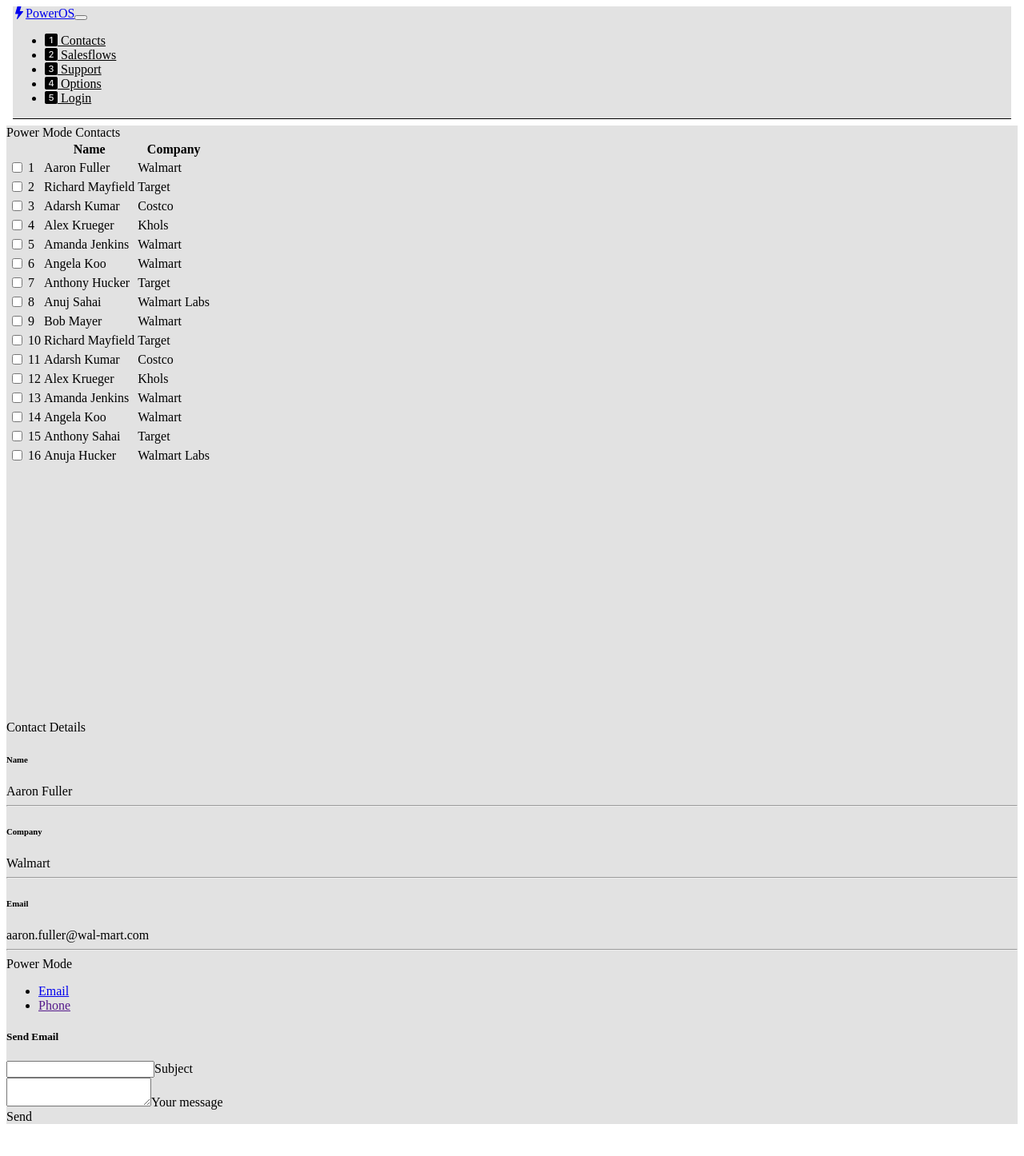
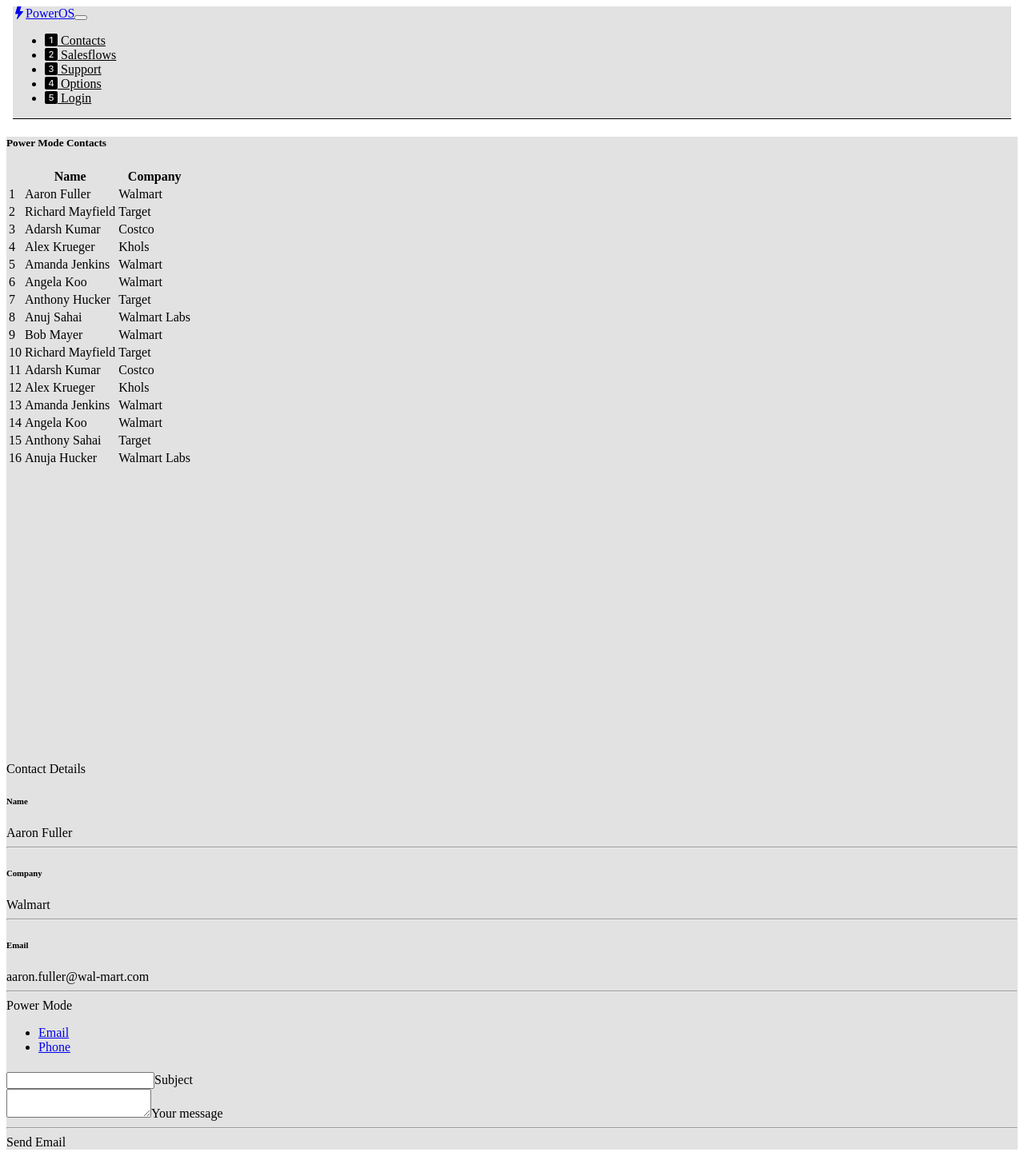
Before and after one commit to danattellwise/PowerMode, an Angular app in the folder PowerModeApp/: page /power-mode in a window 1280 px wide. Shown: the whole page at 80% size. Before the commit the page ends 1414 px from the top, so only its background shows below. Built offline with nearby package versions, Linux system fonts and the light colour scheme.

Commit message:
update styles and layout

```diff
--- a/PowerModeApp/src/app/power-mode/power-mode.component.html
+++ b/PowerModeApp/src/app/power-mode/power-mode.component.html
@@ -1,11 +1,13 @@
 <div class="row container-fluid">
   <div class="col-md-9">
     <div class="row container-fluid">
-      <div class="col-md-4 contact-list">Power Mode Contacts
+      <div class="container-fluid">
+        <h5>Power Mode Contacts</h5>
+      </div>
+      <div class="col-md-4 contact-list">
         <table class="table table-hover">
           <thead>
             <tr>
-              <th></th>
               <th></th>
               <th>Name</th>
               <th>Company</th>
@@ -13,7 +15,6 @@
           </thead>
           <tbody *ngFor="let contact of contacts; let i = index">
             <tr id="{{'cr' + i}}">
-              <td><input type="checkbox" value="{{contact.Id}}" [(ngModel)]="contacts[i].checked"></td>
               <td>{{ i+1 }}</td>
               <td>{{ contact.Name }}</td>
               <td>{{ contact.Company }}</td>
@@ -63,16 +64,16 @@
     </div>
   </div>
   <div class="col-md-3">Power Mode
-<section class="mb-4">
+<section class="mb-4 float-center">
   <ul class="nav nav-tabs">
     <li class="nav-item">
-      <a class="nav-link active" aria-current="page" href="#">Email</a>
+      <a class="nav-link active" aria-current="page" href="/power-mode">Email</a>
     </li>
     <li class="nav-item">
-      <a class="nav-link" href="">Phone</a>
+      <a class="nav-link" href="/power-mode">Phone</a>
     </li>
   </ul>
-  <h5 class="h1-responsive font-weight-bold text-center my-2">Send Email</h5>
+  <h5 class="h1-responsive font-weight-bold text-center my-2"></h5>
   <div class="row">
     <div class="col-md-9 mb-md-0 mb-5">
       <form id="contact-form" name="contact-form" action="mail.php" method="POST">
@@ -93,10 +94,12 @@
           </div>
         </div>
       </form>
-        <div class="text-center text-md-left">
-            <a class="btn btn-primary" onclick="document.getElementById('contact-form').submit();">Send</a>
+      <hr>
+
+        <div>
+            <a class="btn btn-primary" onclick="document.getElementById('contact-form').submit();">Send Email</a>
         </div>
-        <div class="status"></div>
+      <div class="status"></div>
     </div>
   </div>
 
--- a/PowerModeApp/src/app/power-mode/power-mode.component.scss
+++ b/PowerModeApp/src/app/power-mode/power-mode.component.scss
@@ -3,6 +3,6 @@
   overflow-y: auto;
 }
 
-.email-text {
-  width: 100%;
+.highlight {
+  background-color: #c2c3cc;
 }
```
